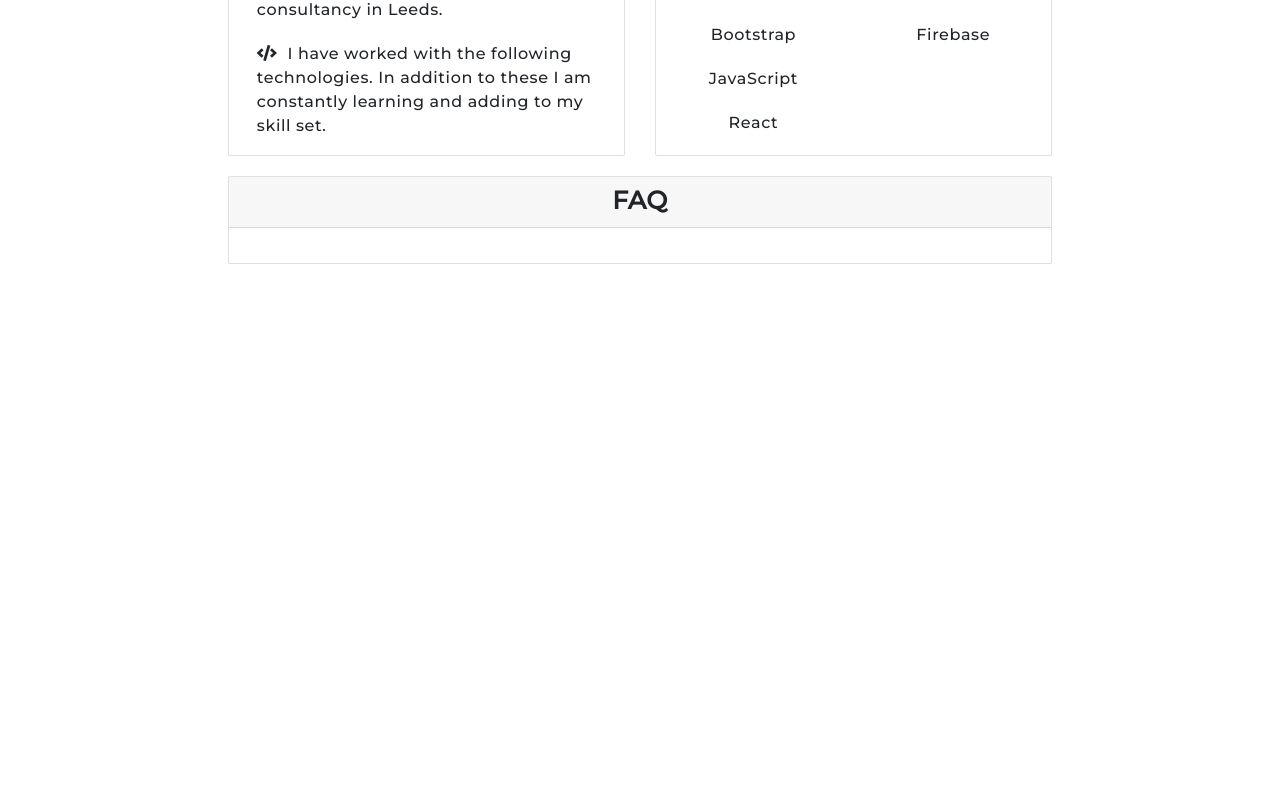
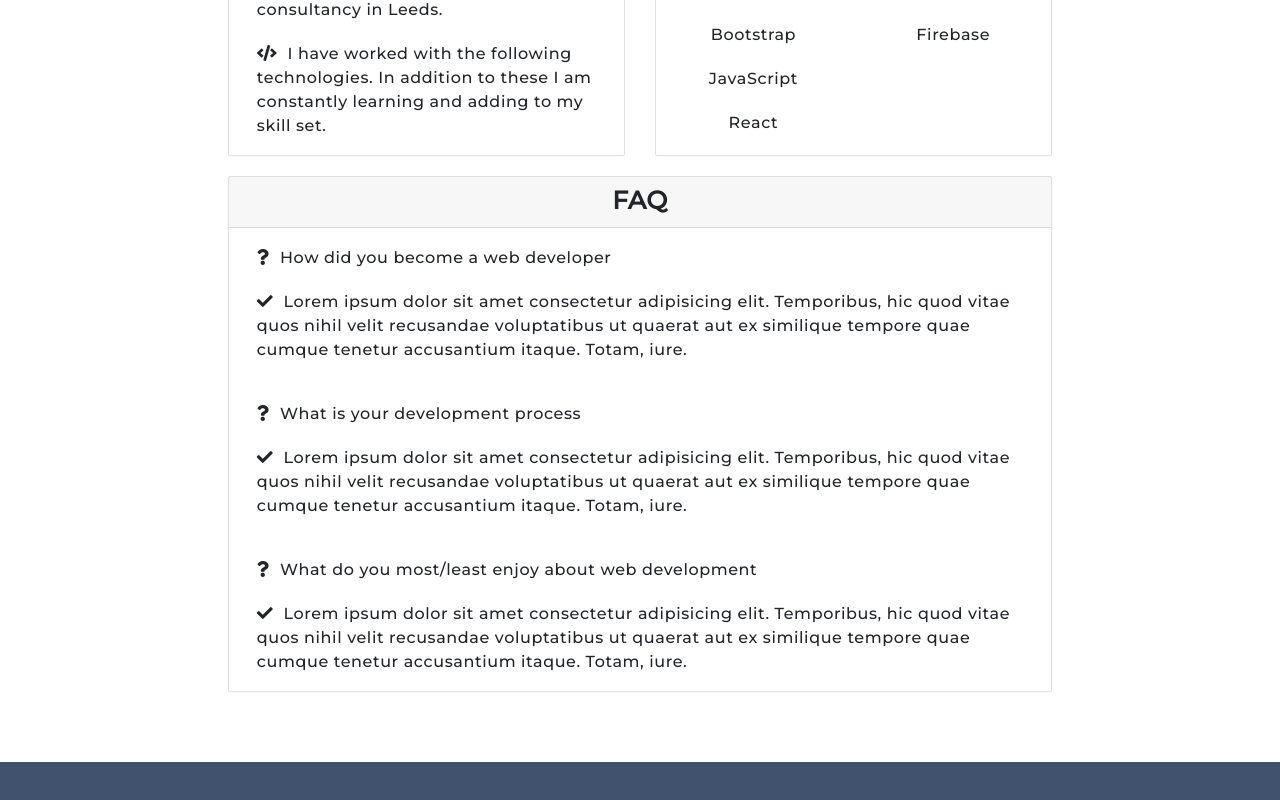
Before and after one commit to eesa94/react-portfolio, a React (Create React App) app: page /about in a window 1280 px wide. Shown: the part 342-1142 px from the top of the page. Before the commit the page ends 800 px from the top, so only its background shows below. Built offline with nearby package versions, Linux system fonts and the light colour scheme.

Commit message:
change files to jsx; install styled-components and create footer; add faq content

```diff
--- a/src/App.css
+++ b/src/App.css
@@ -76,6 +76,7 @@ a:hover {
 /* Common components */
 .pageContainer {
     padding-top: 100px;
+    padding-bottom: 50px;
 }
 
 .pageHeader {
--- a/src/components/About.js
+++ b/src/components/About.jsx
@@ -2,6 +2,7 @@ import React, { Component } from 'react'
 import Navbar from './Navbar';
 import { Container, Row, Col, Card, CardHeader, CardBody, CardText } from 'reactstrap';
 import './About.css'
+import {Footer} from './Footer'
 
 
 export class About extends Component {
@@ -84,13 +85,36 @@ export class About extends Component {
                                     <h2 className="montserrat-7">FAQ</h2>
                                 </CardHeader>
                                 <CardBody>
-                                    <CardText>
+                                    <CardText className="montserrat-5">
+                                        <i class="fas fa-question"></i>
+                                        How did you become a web developer
+                                    </CardText>
+                                    <CardText className="montserrat-5 mb3">
+                                        <i class="fas fa-check"></i>
+                                        Lorem ipsum dolor sit amet consectetur adipisicing elit. Temporibus, hic quod vitae quos nihil velit recusandae voluptatibus ut quaerat aut ex similique tempore quae cumque tenetur accusantium itaque. Totam, iure.
+                                    </CardText>
+                                    <CardText className="montserrat-5">
+                                        <i class="fas fa-question"></i>
+                                        What is your development process
+                                    </CardText>
+                                    <CardText className="montserrat-5 mb3">
+                                        <i class="fas fa-check"></i>
+                                        Lorem ipsum dolor sit amet consectetur adipisicing elit. Temporibus, hic quod vitae quos nihil velit recusandae voluptatibus ut quaerat aut ex similique tempore quae cumque tenetur accusantium itaque. Totam, iure.
+                                    </CardText>
+                                    <CardText className="montserrat-5">
+                                        <i class="fas fa-question"></i>
+                                        What do you most/least enjoy about web development
+                                    </CardText>
+                                    <CardText className="montserrat-5 mb3">
+                                        <i class="fas fa-check"></i>
+                                        Lorem ipsum dolor sit amet consectetur adipisicing elit. Temporibus, hic quod vitae quos nihil velit recusandae voluptatibus ut quaerat aut ex similique tempore quae cumque tenetur accusantium itaque. Totam, iure.
                                     </CardText>
                                 </CardBody>
                             </Card>
                         </Col>
                     </Row>
                 </Container>
+                <Footer/>
             </div>
         )
     }
--- /dev/null
+++ b/src/components/Footer.jsx
@@ -0,0 +1,9 @@
+import styled from 'styled-components'
+
+const Footer = styled.footer`
+    height: 50px;
+    width: 100%;
+    background-color: var(--secondary-colour);
+`;
+
+export {Footer}
--- a/src/components/Portfolio.js
+++ b/src/components/Portfolio.jsx
@@ -6,6 +6,8 @@ import Project from './Project';
 import wallhaven634721 from '../img/wallhaven634721.jpg';
 import gimbap from '../img/gimbap.jpg';
 import eurobiketourss from '../img/eurobiketourss.jpg'
+import {Footer} from './Footer'
+
 
 
 export class Portfolio extends Component {
@@ -60,6 +62,7 @@ export class Portfolio extends Component {
                         )
                     }
                 </Container>
+                <Footer/>
             </div>
         )
     }
```
Also changed, not shown: src/components/Home.jsx (renamed from src/components/Home.js), src/components/NavLink.jsx (renamed from src/components/NavLink.js), src/components/Navbar.jsx (renamed from src/components/Navbar.js), src/components/Project.jsx (renamed from src/components/Project.js), src/components/SocialLinks.jsx (renamed from src/components/SocialLinks.js), 1 other file (tests, documents, lock files or other folders).
